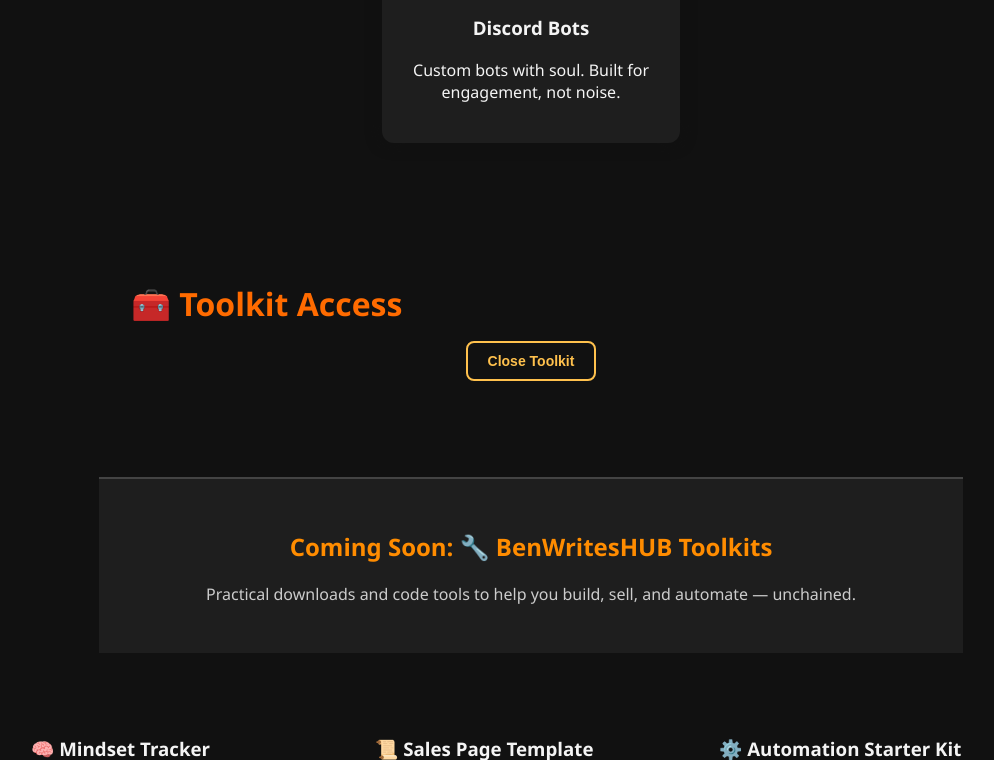
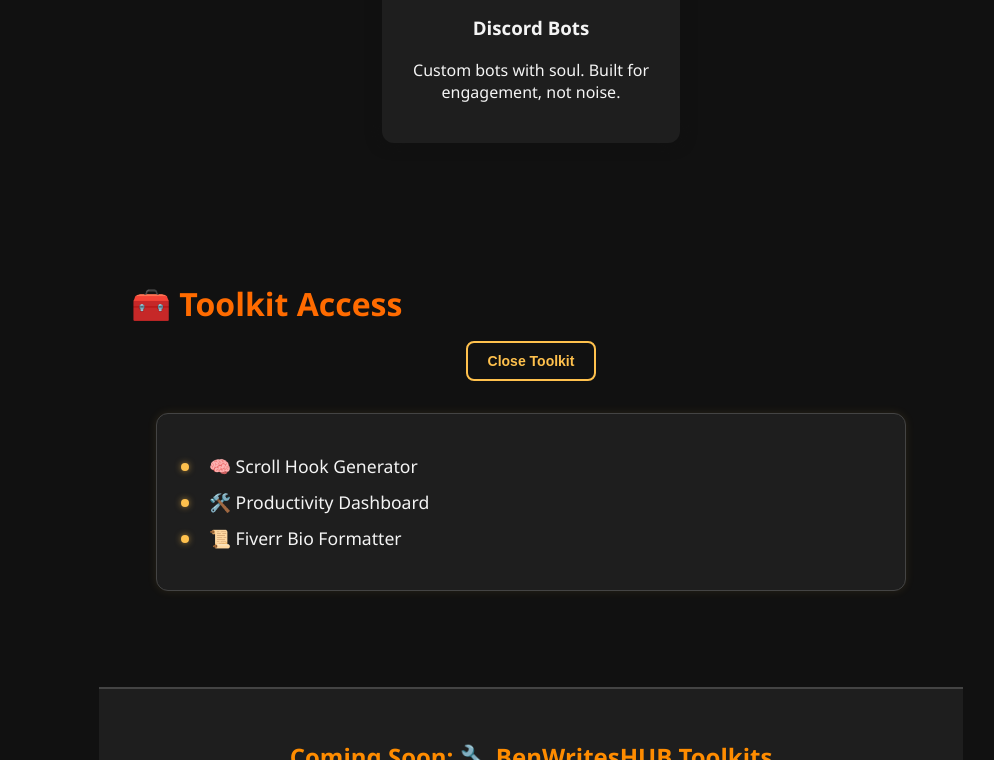
Before and after one commit to Divinical/benwrites-hub, a plain HTML site: page index.html in a window 1280 px wide. Both pictures are taken after a click on the button "Open Toolkit". Shown: the part 939-1699 px from the top of the page, without its empty margins (109-1103 px from the left). Drawn offline with Linux system fonts and the light colour scheme.

Commit message:
updated all 3 pages

```diff
--- a/index.html
+++ b/index.html
@@ -19,8 +19,8 @@
       <li><a href="#contact">Contact</a></li>
     </ul>
   </nav>
+
   <main>
-
     <section id="about" class="fade-in">
       <p class="creed">I build tools that work, stories that hit, and code that feels forged — not manufactured.</p>
     </section>
@@ -50,10 +50,8 @@
 
     <section id="toolkit-section" class="fade-in">
       <h2 class="section-title">🧰 Toolkit Access</h2>
-
       <button id="toggle-btn" class="toolkit-btn toggle-toolkit">Open Toolkit</button>
-
-  <div id="toolkit" class="toolkit-reveal">
+      <div id="toolkit" class="toolkit-reveal hidden">
         <ul>
           <li>🧠 Scroll Hook Generator</li>
           <li>🛠️ Productivity Dashboard</li>
@@ -89,6 +87,7 @@
   </main>
 
   <footer id="contact">
+    <div id="greeting-placeholder"></div>
     <h2>Contact</h2>
     <p>Email: <a href="mailto:ben@writes.hub">ben@writes.hub</a></p>
     <p>⚔️ Unchained since 2025</p>
--- a/script.js
+++ b/script.js
@@ -4,20 +4,17 @@
   const toolkit = document.getElementById("toolkit");
   const faders = document.querySelectorAll(".fade-in");
 
-  // 1. Ensure hidden by default (redundant safeguard)
+  // Set toolkit to hidden state initially
   toolkit.classList.add("hidden");
 
-  // 2. Toggle toolkit section
   toggleBtn.addEventListener("click", () => {
     console.log("Toolkit toggle button clicked");
 
-    // Remove both to reset
+    const isHidden = toolkit.classList.contains("hidden");
+
     toolkit.classList.remove("hidden", "visible");
 
-    // Determine what class to apply next
-    const shouldShow = !toolkit.classList.contains("visible");
-
-    if (shouldShow) {
+    if (isHidden) {
       toolkit.classList.add("visible");
       toggleBtn.textContent = "Close Toolkit";
     } else {
@@ -26,7 +23,7 @@
     }
   });
 
-  // 3. Animate sections on scroll
+  // Fade-in sections on scroll
   function appearOnScroll() {
     faders.forEach(el => {
       const rect = el.getBoundingClientRect();
@@ -37,11 +34,11 @@
   }
 
   window.addEventListener("scroll", appearOnScroll);
-  appearOnScroll(); // Trigger once on load
+  appearOnScroll();
 
-  // 4. Greeting logic
+  // Custom Time-Based Greeting
   const hour = new Date().getHours();
-  let greeting = "🔥 Keep going, creator."; // default fallback
+  let greeting = "🔥 Keep going, creator.";
 
   if (hour >= 0 && hour < 2) {
     greeting = "🌌 Midnight strikes. Reset. Refocus.";
@@ -65,9 +62,10 @@
     greeting = "🛡️ Rest well, tomorrow we strike again.";
   }
 
-  const contactSection = document.querySelector("#contact");
   const greetDiv = document.createElement("div");
   greetDiv.textContent = greeting;
   greetDiv.classList.add("creed");
-  contactSection.prepend(greetDiv);
+
+  const greetingTarget = document.getElementById("greeting-placeholder");
+  greetingTarget.appendChild(greetDiv);
 });
--- a/style.css
+++ b/style.css
@@ -337,3 +337,20 @@
 .hidden {
   display: none !important;
 }
+/* TOOLKIT BEHAVIOR */
+.toolkit-reveal {
+  opacity: 0;
+  max-height: 0;
+  overflow: hidden;
+  transition: all 0.4s ease;
+  display: block;
+}
+
+.toolkit-reveal.visible {
+  opacity: 1;
+  max-height: 300px;
+}
+
+.hidden {
+  display: none !important;
+}
```
Lines whose indentation alone changed are shown as unchanged.
